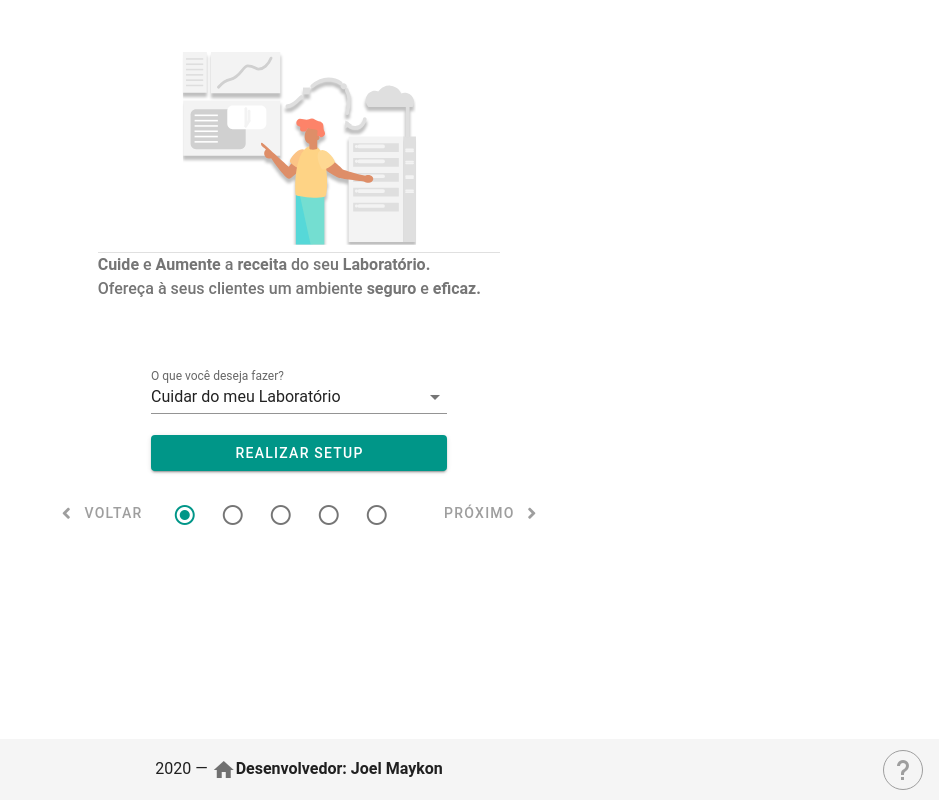
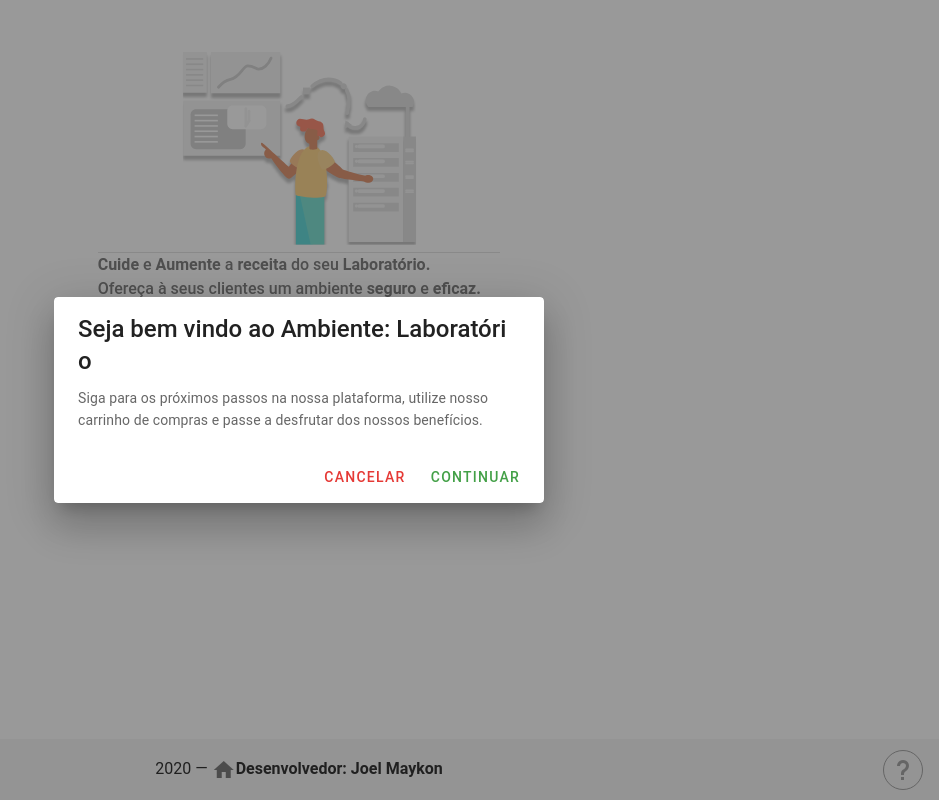
Before and after one commit to joelmaykonTADS/hubvet, a Vue app in the folder hubvet/: page /setup-laboratorio in a window 1280 px wide. Both pictures are taken after a click on the button "REALIZAR SETUP". Shown: the whole page, without its empty margins (341-1280 px from the left). Built offline with nearby package versions, Linux system fonts and the light colour scheme; a small style sheet from the web is missing.

Commit message:
aviso para o usuário continuar para o carrinho

```diff
--- /dev/null
+++ b/hubvet/src/components/AlertaSetup.vue
@@ -0,0 +1,39 @@
+<template>
+  <v-row justify="center">
+    <v-btn block color="teal" dark @click.stop="dialog = true"
+      >Realizar setup</v-btn
+    >
+    <v-dialog v-model="dialog" max-width="490">
+      <v-card>
+        <v-card-title class="headline">{{ ambiente }}</v-card-title>
+
+        <v-card-text>
+          Siga para os próximos passos na nossa plataforma, utilize nosso carrinho de compras e passe a desfrutar dos nossos benefícios.
+        </v-card-text>
+
+        <v-card-actions>
+          <v-spacer></v-spacer>
+
+          <v-btn color="red darken-1" text @click="dialog = false">
+            Cancelar
+          </v-btn>
+
+          <v-btn color="green darken-1" text @click="dialog = false">
+            Continuar
+          </v-btn>
+        </v-card-actions>
+      </v-card>
+    </v-dialog>
+  </v-row>
+</template>
+
+<script>
+export default {
+  props: { ambiente: String },
+  data() {
+    return {
+      dialog: false,
+    };
+  },
+};
+</script>
--- a/hubvet/src/components/Laboratorio.vue
+++ b/hubvet/src/components/Laboratorio.vue
@@ -30,7 +30,7 @@
           :items="items"
           label="O que você deseja fazer?"
         ></v-select>
-        <v-btn block color="teal" dark>Realizar setup</v-btn>
+       <AlertaSetup :ambiente="'Seja bem vindo ao Ambiente: Laboratório'"/>
       </v-col>
     </v-row>
     <v-row align="center" justify="center">
@@ -61,8 +61,11 @@
 </template>
 
 <script>
+import AlertaSetup from "@/components/AlertaSetup.vue"
+
 export default {
   name: "Laboratorio",
+  components:{AlertaSetup},
   data: () => ({
     radioGroup: 1,
     item: "Cuidar do meu Laboratório",
```
